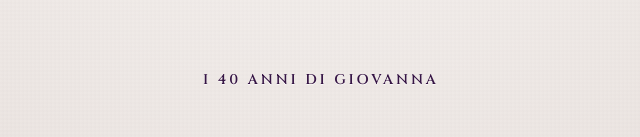
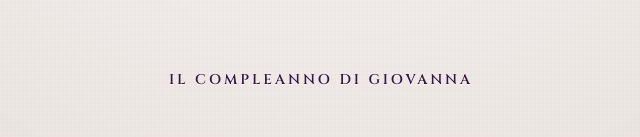
Before and after one commit to dimiccoantonella30-droid/invito, a plain HTML site: page index.html in a window 1280 px wide. Shown: the part 663-800 px from the top of the page, 319-959 px from the left. Drawn offline with nearby package versions, Linux system fonts and the light colour scheme; a web font is replaced by a local one.

Commit message:
Update index.html

```diff
--- a/index.html
+++ b/index.html
@@ -5,7 +5,7 @@
   <meta name="viewport" content="width=device-width, initial-scale=1.0" />
   <meta name="color-scheme" content="light only" />
   <meta name="supported-color-schemes" content="light" />
-  <title>I 40 Anni di Giovanna</title>
+  <title>Il compleanno di Giovanna</title>
   <link href="https://fonts.googleapis.com/css2?family=Cinzel:wght@500;600&family=Montserrat:wght@300;400;500;600&family=Playfair+Display:ital,wght@0,500;0,600;1,500;1,600&display=swap" rel="stylesheet" />
   <style>
     :root {
@@ -804,7 +804,7 @@
       <div class="wax-seal-btn"><span>40</span></div>
     </div>
 
-    <div class="gate-caption">I 40 Anni di Giovanna</div>
+    <div class="gate-caption">Il compleanno di Giovanna</div>
   </div>
 
   <header class="hero">
```
